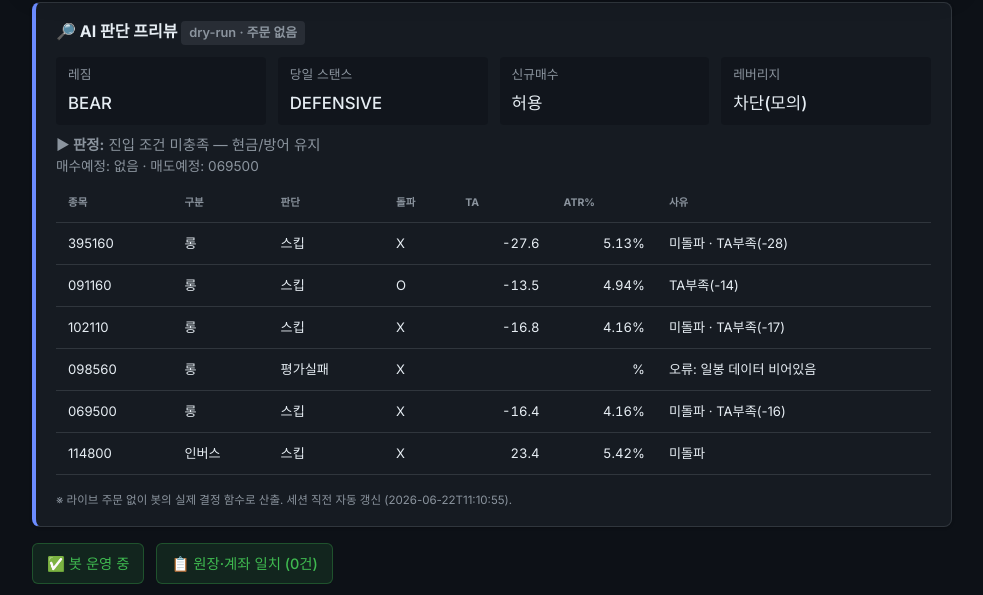
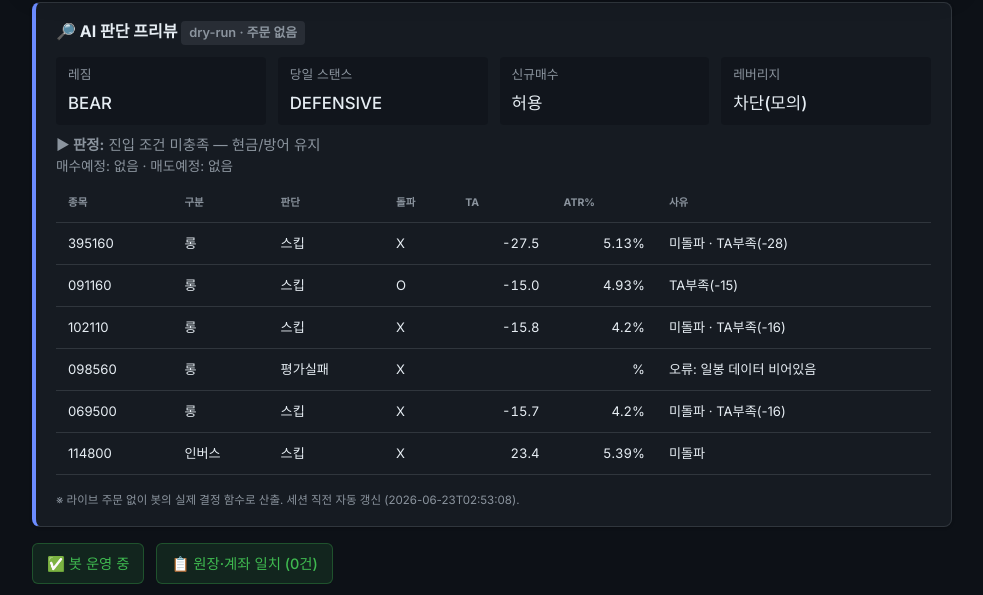
Before and after one commit to BudongJW/kis-trading-journal, a Jekyll site: the page built from index.html, in a window 1280 px wide and 900 px high, scrolled down 274 px. Shown: the part 102-697 px from the top of the window, without its empty margins (148-1131 px from the left). Built offline with Jekyll 4.4.1, drawn with Linux system fonts in a browser that asks for light colours; nearby versions of some CDN libraries.

Commit message:
auto: dry-run preview 06-22 17:53Z

```diff
--- a/_data/dry_run.json
+++ b/_data/dry_run.json
@@ -1,5 +1,5 @@
 {
-  "generated_at": "2026-06-22T11:10:55",
+  "generated_at": "2026-06-23T02:53:08",
   "mode": "DRY-RUN (읽기 전용, 주문 없음)",
   "market": {
     "regime": "BEAR",
@@ -16,7 +16,7 @@
     "leverage_gate_reason": "레짐 BEAR(BULL 아님) → 레버리지 금지"
   },
   "account": {
-    "cash": 867048,
+    "cash": 749603,
     "holdings_readable": {
       "069500": 1
     }
@@ -25,9 +25,9 @@
     {
       "symbol": "069500",
       "qty": 1,
-      "price": 149545,
-      "would_sell": true,
-      "reason": "ROI 청산 (4187분 보유, 수익 +2.1% ≥ 1.5%)"
+      "price": 148355,
+      "would_sell": false,
+      "reason": ""
     }
   ],
   "entry_candidates": [
@@ -36,7 +36,7 @@
       "type": "롱",
       "decision": "스킵",
       "breakout": false,
-      "ta": -27.6,
+      "ta": -27.5,
       "atr_pct": 5.13,
       "fee_gate_ok": true,
       "why_skip": "미돌파 · TA부족(-28)"
@@ -46,20 +46,20 @@
       "type": "롱",
       "decision": "스킵",
       "breakout": true,
-      "ta": -13.5,
-      "atr_pct": 4.94,
+      "ta": -15.0,
+      "atr_pct": 4.93,
       "fee_gate_ok": true,
-      "why_skip": "TA부족(-14)"
+      "why_skip": "TA부족(-15)"
     },
     {
       "symbol": "102110",
       "type": "롱",
       "decision": "스킵",
       "breakout": false,
-      "ta": -16.8,
-      "atr_pct": 4.16,
+      "ta": -15.8,
+      "atr_pct": 4.2,
       "fee_gate_ok": true,
-      "why_skip": "미돌파 · TA부족(-17)"
+      "why_skip": "미돌파 · TA부족(-16)"
     },
     {
       "symbol": "098560",
@@ -72,8 +72,8 @@
       "type": "롱",
       "decision": "스킵",
       "breakout": false,
-      "ta": -16.4,
-      "atr_pct": 4.16,
+      "ta": -15.7,
+      "atr_pct": 4.2,
       "fee_gate_ok": true,
       "why_skip": "미돌파 · TA부족(-16)"
     },
@@ -83,14 +83,14 @@
       "decision": "스킵",
       "breakout": false,
       "ta": 23.4,
-      "atr_pct": 5.42,
+      "atr_pct": 5.39,
       "fee_gate_ok": true,
       "why_skip": "미돌파"
     }
   ],
   "gap_recovery": {
     "enabled_live": true,
-    "now_kst": "11:11",
+    "now_kst": "02:53",
     "window": "09:00~09:20",
     "candidates": [
       {
@@ -98,7 +98,7 @@
         "name": "KODEX 미국나스닥100TR",
         "decision": "스킵",
         "gap_open_pct": -0.99,
-        "intraday_pct": 5.03,
+        "intraday_pct": 5.0,
         "in_window": false,
         "reason": "촉발 없음(오버나이트=normal≠aggressive_buy)"
       },
@@ -107,7 +107,7 @@
         "name": "KODEX 반도체",
         "decision": "스킵",
         "gap_open_pct": -2.23,
-        "intraday_pct": 5.98,
+        "intraday_pct": 6.42,
         "in_window": false,
         "reason": "촉발 없음(오버나이트=normal≠aggressive_buy)"
       },
@@ -116,7 +116,7 @@
         "name": "KODEX 금융",
         "decision": "스킵",
         "gap_open_pct": -1.43,
-        "intraday_pct": 3.12,
+        "intraday_pct": 2.08,
         "in_window": false,
         "reason": "촉발 없음(오버나이트=normal≠aggressive_buy)"
       },
@@ -134,7 +134,7 @@
         "name": "KODEX KOSPI200",
         "decision": "스킵",
         "gap_open_pct": -1.51,
-        "intraday_pct": 3.34,
+        "intraday_pct": 2.53,
         "in_window": false,
         "reason": "촉발 없음(오버나이트=normal≠aggressive_buy)"
       }
@@ -155,54 +155,54 @@
       "type": "long",
       "decision": "스킵",
       "breakout": false,
-      "ta": 7.5,
-      "atr_pct": 1.57,
-      "why_skip": "미돌파 · TA부족(+8)"
+      "ta": 9.4,
+      "atr_pct": 1.65,
+      "why_skip": "미돌파 · TA부족(+9)"
     },
     {
       "symbol": "XLF",
       "type": "long",
       "decision": "스킵",
       "breakout": false,
-      "ta": -4.7,
-      "atr_pct": 1.25,
-      "why_skip": "미돌파 · TA부족(-5)"
+      "ta": -4.4,
+      "atr_pct": 1.22,
+      "why_skip": "미돌파 · TA부족(-4)"
     },
     {
       "symbol": "SH",
       "type": "inverse",
       "decision": "스킵",
-      "breakout": false,
-      "ta": 7.0,
-      "atr_pct": 1.25,
-      "why_skip": "미돌파 · TA부족(+7)"
+      "breakout": true,
+      "ta": 6.0,
+      "atr_pct": 1.27,
+      "why_skip": "TA부족(+6)"
     },
     {
       "symbol": "PSQ",
       "type": "inverse",
       "decision": "스킵",
       "breakout": false,
-      "ta": 25.8,
-      "atr_pct": 2.05,
-      "why_skip": "미돌파"
+      "ta": 13.3,
+      "atr_pct": 2.09,
+      "why_skip": "미돌파 · TA부족(+13)"
     },
     {
       "symbol": "TLT",
       "type": "defensive",
       "decision": "스킵",
       "breakout": false,
-      "ta": -5.0,
+      "ta": -0.6,
       "atr_pct": 0.59,
-      "why_skip": "미돌파 · TA부족(-5) · 수수료게이트"
+      "why_skip": "미돌파 · TA부족(-1) · 수수료게이트"
     },
     {
       "symbol": "SHY",
       "type": "defensive",
       "decision": "스킵",
       "breakout": false,
-      "ta": -3.8,
+      "ta": 7.6,
       "atr_pct": 0.09,
-      "why_skip": "미돌파 · TA부족(-4) · 수수료게이트"
+      "why_skip": "미돌파 · TA부족(+8) · 수수료게이트"
     }
   ],
   "us_summary": {
@@ -210,9 +210,7 @@
   },
   "summary": {
     "would_buy": [],
-    "would_sell": [
-      "069500"
-    ],
+    "would_sell": [],
     "new_buys_blocked_by_stance": false,
     "verdict": "진입 조건 미충족 — 현금/방어 유지"
   }
```
